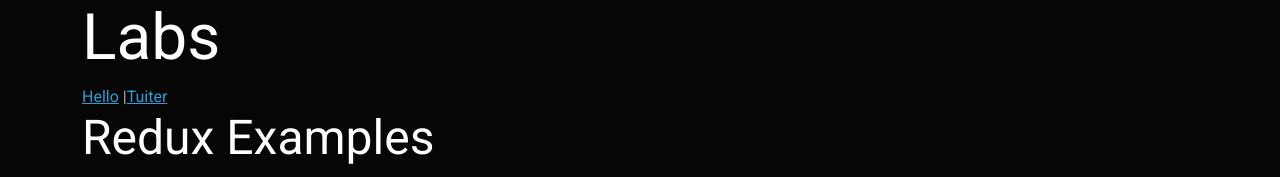
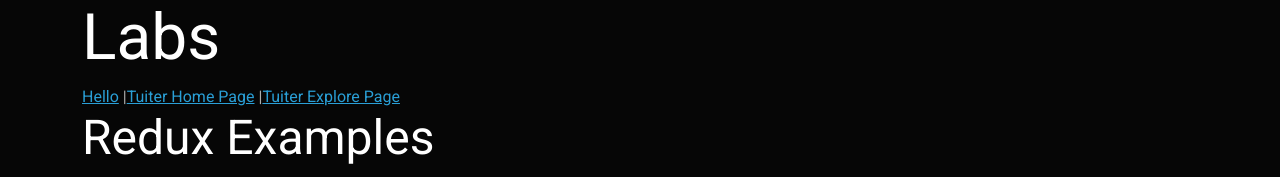
Before and after one commit to tchen119/web-dev, a React (Create React App) app: page /labs in a window 1280 px wide. Shown: the top 177 px of the page. Built offline with nearby package versions, Linux system fonts and the light colour scheme.

Commit message:
a7 Redux sp22

```diff
--- a/src/components/Labs/index.js
+++ b/src/components/Labs/index.js
@@ -14,7 +14,10 @@ const Labs = () => {
               Hello
           </Link> |
           <Link to="/tuiter">
-              Tuiter
+              Tuiter Home Page
+          </Link> |
+          <Link to="/tuiter/explore">
+              Tuiter Explore Page
           </Link>
           <ReduxExamples/>
           <TodoList/>
```
